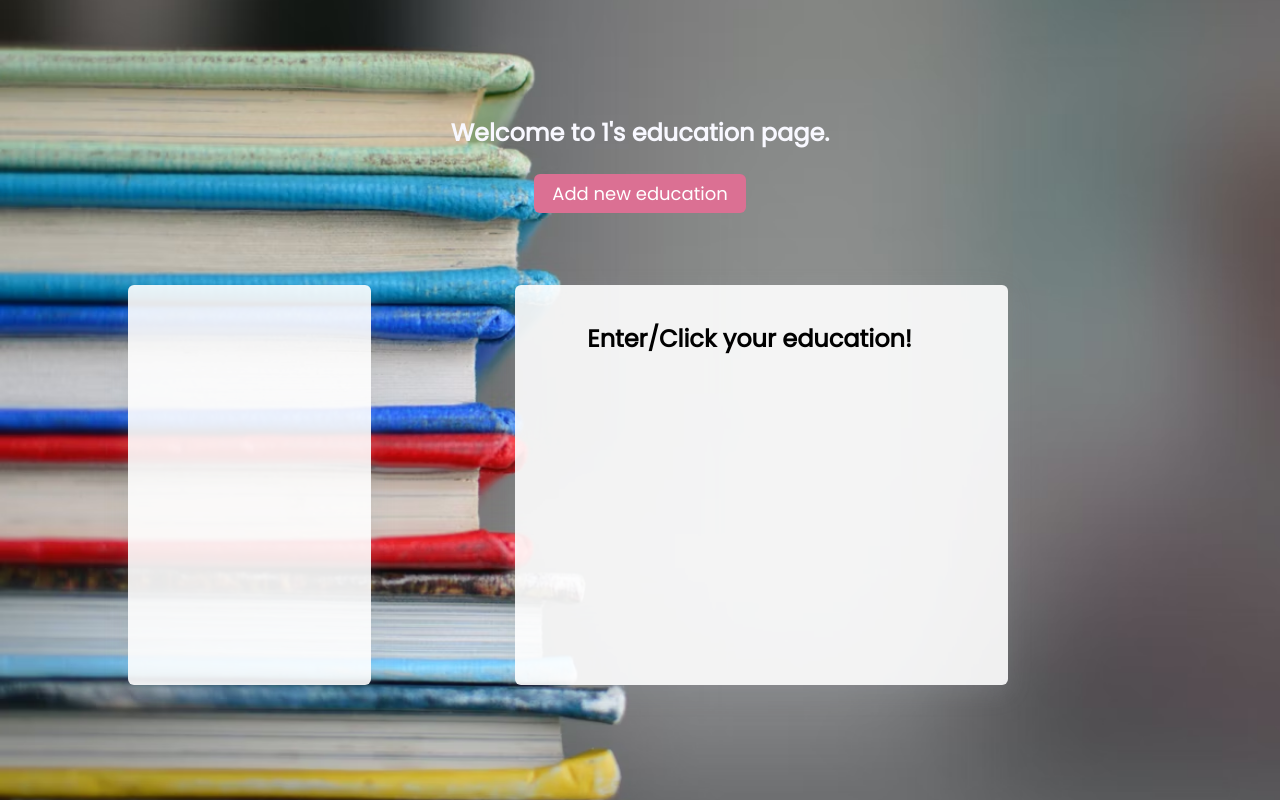
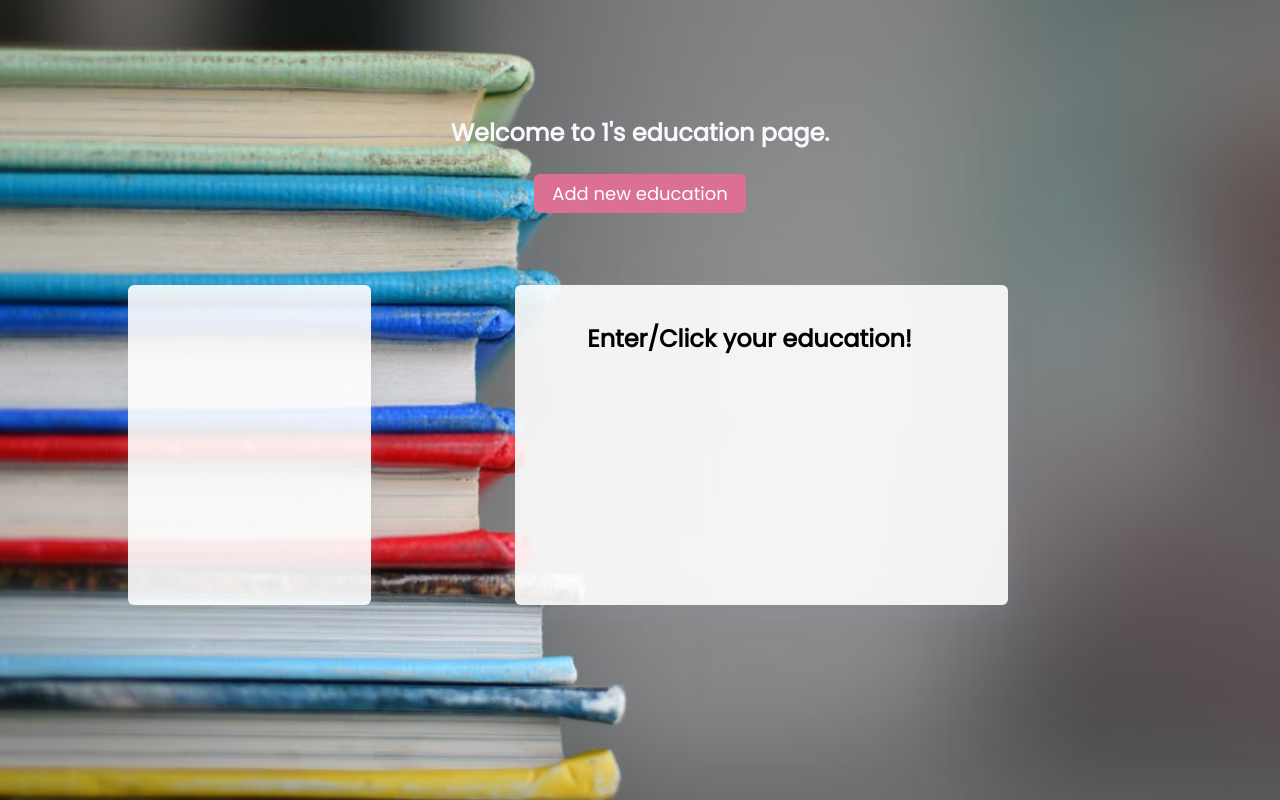
Before and after one commit to kunal70006/showwcase-challenge, a Next.js app: page /1 in a window 1280 px wide. Built offline with nearby package versions, Linux system fonts and the light colour scheme.

Commit message:
css fix to add vertical scrolling in the sidebar

```diff
--- a/src/styles/Styles.ts
+++ b/src/styles/Styles.ts
@@ -137,9 +137,12 @@ export const BookmarkContainer = styled.div`
   padding: 2em 4em;
   width: 30%;
   margin-right: 8em;
-  flex-wrap: wrap;
+  /* flex-wrap: wrap; */
   background-color: rgba(255, 255, 255, 0.9);
   border-radius: 6px;
+  overflow-y: auto;
+  max-height: 80%;
+  height: 80%;
 `;
 
 export const BookmarkIndividualContainer = styled.div`
```
